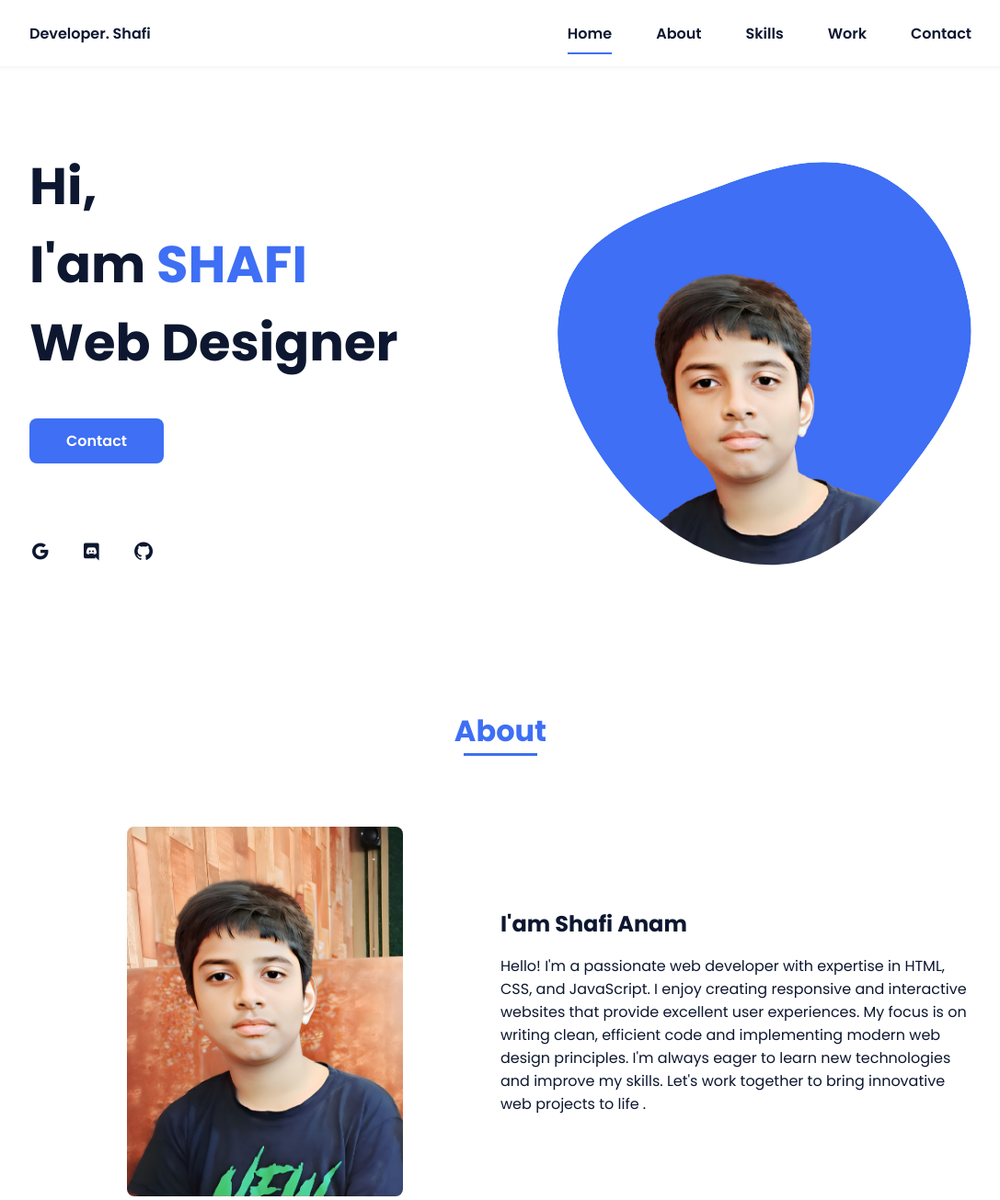
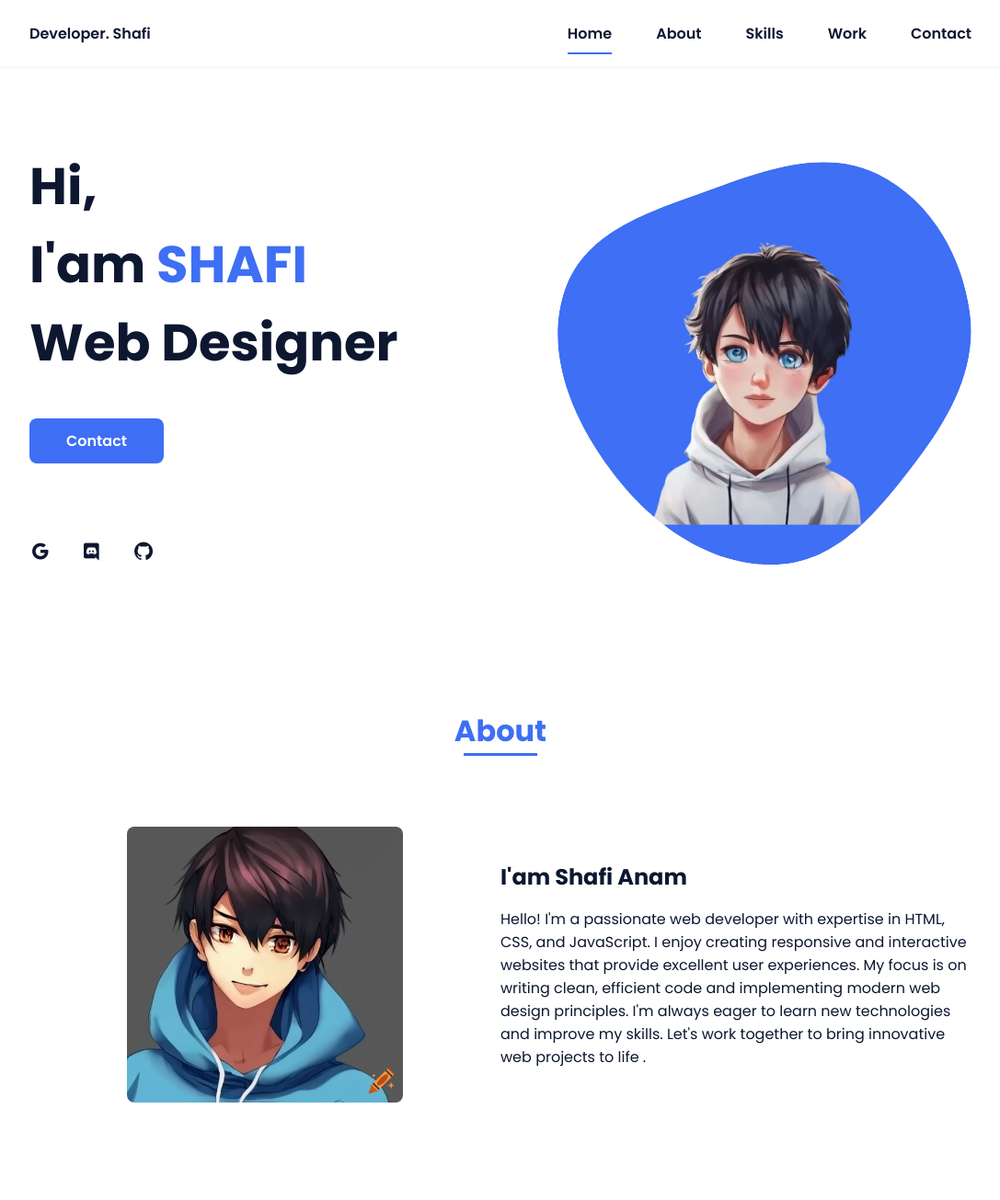
Before and after one commit to DeveloperShafi/shafiai, a plain HTML site: page index.html in a window 1280 px wide. Shown: the top 1305 px of the page at 92% size, without its empty margins (96-1183 px from the left). Drawn offline with nearby package versions, Linux system fonts and the light colour scheme.

Commit message:
Update index.html

```diff
--- a/index.html
+++ b/index.html
@@ -59,7 +59,7 @@
                         </mask>
                         <g mask="url(#mask0)">
                             <path d="M9.19024 145.964C34.0253 76.5814 114.865 54.7299 184.111 29.4823C245.804 6.98884 311.86 -14.9503 370.735 14.143C431.207 44.026 467.948 107.508 477.191 174.311C485.897 237.229 454.931 294.377 416.506 344.954C373.74 401.245 326.068 462.801 255.442 466.189C179.416 469.835 111.552 422.137 65.1576 361.805C17.4835 299.81 -17.1617 219.583 9.19024 145.964Z"/>
-                            <image class="home__blob-img" x="50" y="60" href="assets/img/shafiBG.png"/>
+                            <image class="home__blob-img" x="50" y="60" href="assets/img/port2.png"/>
                         </g>
                     </svg>
                 </div>
@@ -71,7 +71,7 @@
 
                 <div class="about__container bd-grid">
                     <div class="about__img">
-                        <img src="assets/img/shafi.png" alt="">
+                        <img src="assets/img/port1.png" alt="">
                     </div>
 
                     <div>
```
